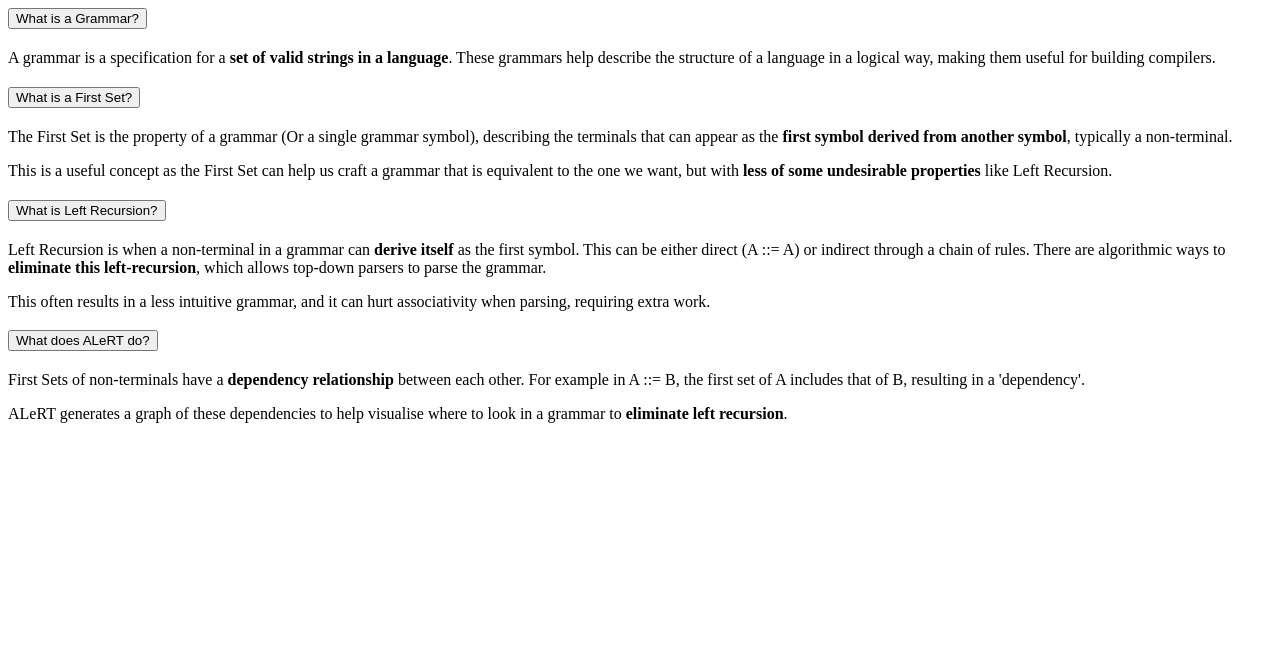
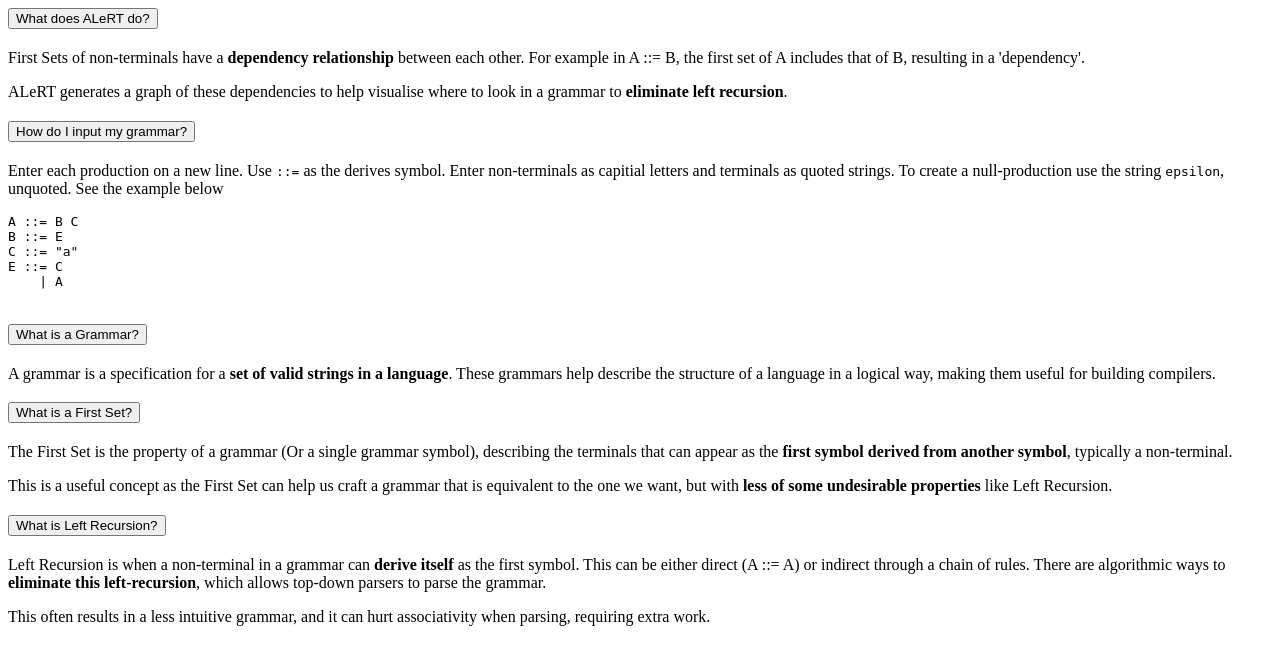
Before and after one commit to eugene-prout/ALeRT, a Flask app: template alert/templates/application/components/info_panel.html in a window 1280 px wide. Shown: the top 665 px of the page. Run offline with Flask 3, Linux system fonts and the light colour scheme; the template is opened without the code that fills it, so the values that code supplies are empty; parts of the project's set-up code (start-up, migrations or seed data) failed here and were passed over.

Commit message:
refactor: re-arrange accordion sections

```diff
--- a/alert/templates/application/components/info_panel.html
+++ b/alert/templates/application/components/info_panel.html
@@ -2,14 +2,53 @@
     <div class="card-body">
 
       <div class="accordion" id="accordionExample">
+        <div class="accordion-item">
+          <h2 class="accordion-header">
+            <button class="accordion-button collapsed" type="button" data-bs-toggle="collapse" data-bs-target="#collapseOne" aria-expanded="true" aria-controls="collapseOne">
+              What does ALeRT do?
+            </button>
+          </h2>
+          <div id="collapseOne" class="accordion-collapse collapse show" data-bs-parent="#accordionExample">
+            <div class="accordion-body">
+              <p>First Sets of non-terminals have a <b>dependency relationship</b> between each other. For example in A ::= B, the first set of A includes that of B, resulting in a 'dependency'.
+              </p>
+              <p>ALeRT generates a graph of these dependencies to help visualise where to look in a grammar to <b>eliminate left recursion</b>.
+              </p>
+            </div>
+          </div>
+        </div>
 
         <div class="accordion-item">
           <h2 class="accordion-header">
-            <button class="accordion-button" type="button" data-bs-toggle="collapse" data-bs-target="#collapseOne" aria-expanded="true" aria-controls="collapseOne">
+            <button class="accordion-button collapsed" type="button" data-bs-toggle="collapse" data-bs-target="#collapseTwo" aria-expanded="false" aria-controls="collapseTwo">
+              How do I input my grammar?
+            </button>
+          </h2>
+          <div id="collapseTwo" class="accordion-collapse collapse" data-bs-parent="#accordionExample">
+            <div class="accordion-body">
+              <p>Enter each production on a new line. Use <code>::=</code> as the derives symbol.
+                Enter non-terminals as capitial letters and terminals as quoted strings.
+                To create a null-production use the string <code>epsilon</code>, unquoted. See the example below
+              </p>
+              <p><pre>
+A ::= B C
+B ::= E
+C ::= "a"
+E ::= C
+    | A
+                </pre>
+              </p>
+            </div>
+          </div>
+        </div>
+
+        <div class="accordion-item">
+          <h2 class="accordion-header">
+            <button class="accordion-button" type="button" data-bs-toggle="collapse" data-bs-target="#collapseThree" aria-expanded="false" aria-controls="collapseThree">
               What is a Grammar?
             </button>
           </h2>
-          <div id="collapseOne" class="accordion-collapse collapse show" data-bs-parent="#accordionExample">
+          <div id="collapseThree" class="accordion-collapse collapse" data-bs-parent="#accordionExample">
             <div class="accordion-body">
               A grammar is a specification for a <b>set of valid strings in a language</b>.
               These grammars help describe the structure of a language in a logical way, making them useful for building compilers.
@@ -19,11 +58,11 @@
 
         <div class="accordion-item">
           <h2 class="accordion-header">
-            <button class="accordion-button collapsed" type="button" data-bs-toggle="collapse" data-bs-target="#collapseTwo" aria-expanded="false" aria-controls="collapseTwo">
+            <button class="accordion-button collapsed" type="button" data-bs-toggle="collapse" data-bs-target="#collapseFour" aria-expanded="false" aria-controls="collapseFour">
               What is a First Set?
             </button>
           </h2>
-          <div id="collapseTwo" class="accordion-collapse collapse" data-bs-parent="#accordionExample">
+          <div id="collapseFour" class="accordion-collapse collapse" data-bs-parent="#accordionExample">
             <div class="accordion-body">
               <p>The First Set is the property of a grammar (Or a single grammar symbol), describing the terminals that can appear as the <b>first symbol derived from another symbol</b>, typically a non-terminal.
               </p>
@@ -35,11 +74,11 @@
 
         <div class="accordion-item">
           <h2 class="accordion-header">
-            <button class="accordion-button collapsed" type="button" data-bs-toggle="collapse" data-bs-target="#collapseThree" aria-expanded="false" aria-controls="collapseThree">
+            <button class="accordion-button collapsed" type="button" data-bs-toggle="collapse" data-bs-target="#collapseFive" aria-expanded="false" aria-controls="collapseFive">
               What is Left Recursion?
             </button>
           </h2>
-          <div id="collapseThree" class="accordion-collapse collapse" data-bs-parent="#accordionExample">
+          <div id="collapseFive" class="accordion-collapse collapse" data-bs-parent="#accordionExample">
             <div class="accordion-body">
               <p>Left Recursion is when a non-terminal in a grammar can <b>derive itself</b> as the first symbol. This can be either direct (A ::= A) or indirect through a chain of rules. There are algorithmic ways to <b>eliminate this left-recursion</b>, which allows top-down parsers to parse the grammar.
               </p>
@@ -49,23 +88,6 @@
           </div>
         </div>
 
-        <div class="accordion-item">
-          <h2 class="accordion-header">
-            <button class="accordion-button collapsed" type="button" data-bs-toggle="collapse" data-bs-target="#collapseFour" aria-expanded="false" aria-controls="collapseFour">
-              What does ALeRT do?
-            </button>
-          </h2>
-          <div id="collapseFour" class="accordion-collapse collapse" data-bs-parent="#accordionExample">
-            <div class="accordion-body">
-              <p>First Sets of non-terminals have a <b>dependency relationship</b> between each other. For example in A ::= B, the first set of A includes that of B, resulting in a 'dependency'.
-              </p>
-              <p>ALeRT generates a graph of these dependencies to help visualise where to look in a grammar to <b>eliminate left recursion</b>.
-              </p>
-            </div>
-          </div>
-        </div>
-
-
       </div>
 
     </div>
```
